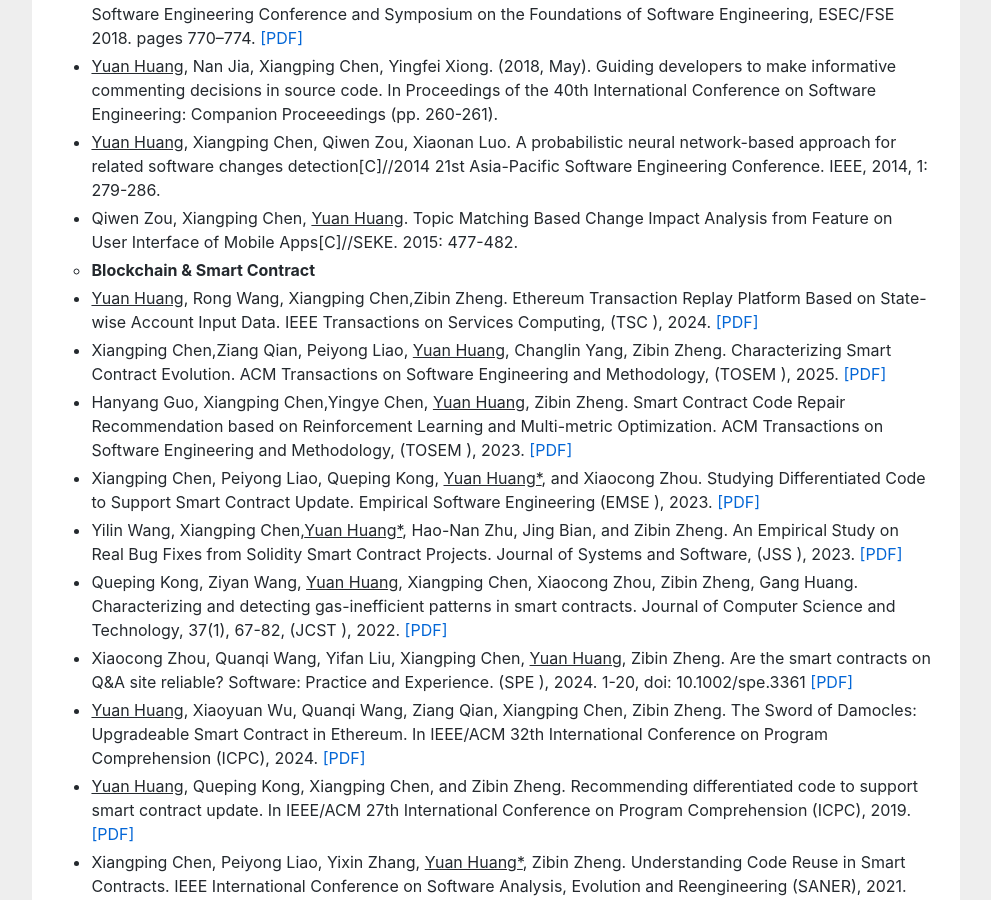
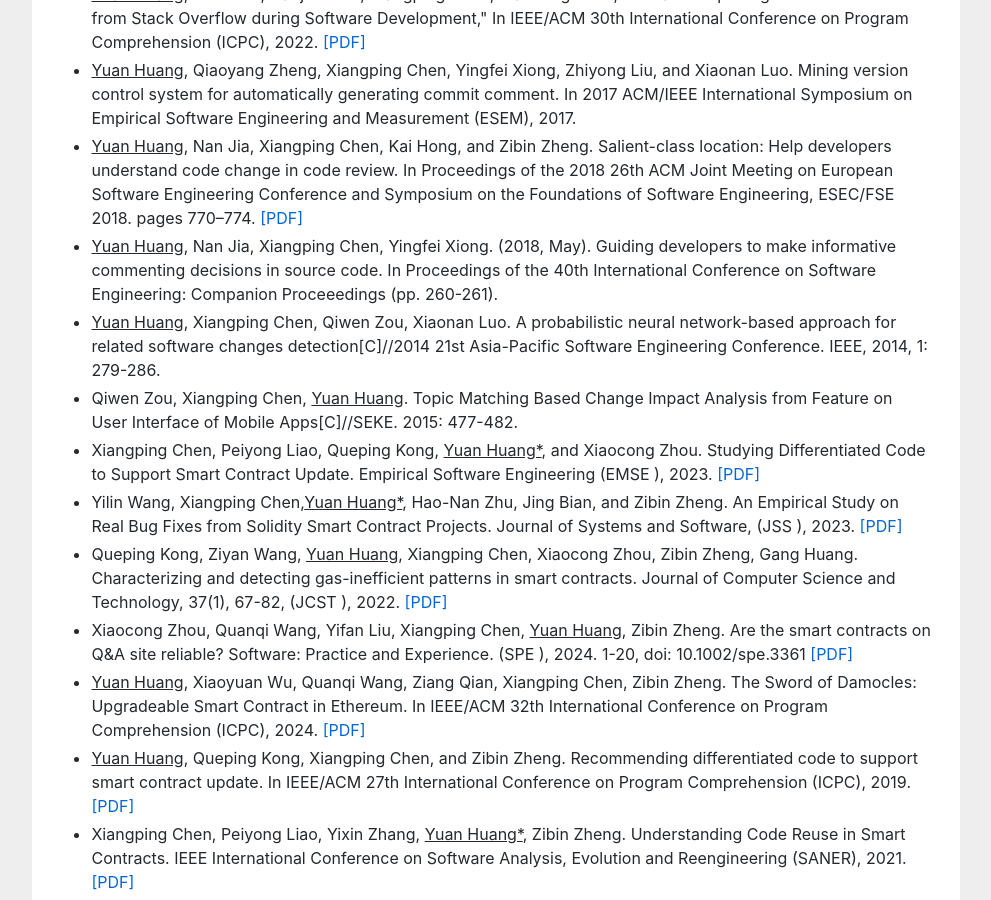
Before and after one commit to huangyuan-hy/huangyuan-hy.github.io, a Jekyll site: the page index.html, which Jekyll copies as it is, in a window 1280 px wide and 900 px high, scrolled down 4091 px. Shown: the whole window, without its empty margins (144-1135 px from the left). Built offline with Jekyll 4.4.1, drawn with Linux system fonts in a browser that asks for light colours; some of the changed text lies outside the part shown.

Commit message:
Update index.html

```diff
--- a/index.html
+++ b/index.html
@@ -167,6 +167,9 @@ empirical study to learn how programmers reuse code on <a href="https://stackove
 <li>Hanyang Guo, Xiangping Chen, <u>Yuan Huang</u>, Yanlin Wang, Zibin Zheng. Snippet Comment Generation Based on Code Context Expansion. ACM Transactions on Software Engineering and Methodology, (TOSEM <a href="" style="color:red;">  </a>), 2023. <a href="">[PDF]</a></li>
 <li>Ding Xi, Peng Rui, Chen Xiangping, <u>Yuan Huang*</u>, Bian Jing, Zheng Zibin. Do Code Summarization Models Process Too Much Information? Function Signature May Be All What Is Needed. ACM Transactions on Software Engineering and Methodology, (TOSEM <a href="" style="color:red;">  </a>), 2024. <a href="">[PDF]</a></li>
 <li>Yinan Chen, <u>Yuan Huang</u>, Xiangping Chen, Zibin Zheng. TG-CUP: A Transformer and GNN Based Multi-Modal Comment Updating Method. ACM Transactions on Software Engineering and Methodology,  (TOSEM <a href="" style="color:red;">  </a>), 2024. <a href="">[PDF]</a></li>
+<li><u>Yuan Huang</u>, Rong Wang, Xiangping Chen,Zibin Zheng. Ethereum Transaction Replay Platform Based on State-wise Account Input Data. IEEE Transactions on Services Computing, (TSC <a href="" style="color:red;">  </a>), 2024. <a href="">[PDF]</a></li>
+<li>Xiangping Chen,Ziang Qian, Peiyong Liao, <u>Yuan Huang</u>, Changlin Yang, Zibin Zheng. Characterizing Smart Contract Evolution. ACM Transactions on Software Engineering and Methodology, (TOSEM <a href="" style="color:red;">  </a>), 2025. <a href="">[PDF]</a></li>
+<li>Hanyang Guo, Xiangping Chen,Yingye Chen,  <u>Yuan Huang</u>, Zibin Zheng. Smart Contract Code Repair Recommendation based on Reinforcement Learning and Multi-metric Optimization. ACM Transactions on Software Engineering and Methodology, (TOSEM <a href="" style="color:red;">  </a>), 2023. <a href="">[PDF]</a></li>
 <li><u>Yuan Huang</u>, Xinyu Hu, Xiangping Chen, Yingfei Xiong, and Zibin Zheng. Learning code context information to predict comment locations. IEEE Transactions on Reliability (TR <a href="" style="color:red;">  </a>), 2020. <a href="https://ieeexplore.ieee.org/abstract/document/8809910">[PDF]</a></li>
 <li><u>Yuan Huang</u>, Xingjian Liang, Xiapu Luo, Xiangping Chen, Zibin Zheng, Xiaocong Zhou, Reviewing Rounds Prediction for Code Patches, Empirical Software Engineering (EMSE <a href="" style="color:red;">  </a>), 2022. <a href="https://link.springer.com/article/10.1007/s10664-021-10035-z">[PDF]</a></li>
 <li><u>Yuan Huang</u>, Jinbo Huang, Xiangping Chen, Kunning He, Xiaocong Zhou, BCGen: A Comment Generation Method for Bytecode , Automated Software Engineering (ASE Journal <a href="" style="color:red;">  </a>), 2022. <a href="https://link.springer.com/article/10.1007/s10515-022-00374-6">[PDF]</a></li>
@@ -190,17 +193,6 @@ empirical study to learn how programmers reuse code on <a href="https://stackove
 <li><u>Yuan Huang</u>, Nan Jia, Xiangping Chen, Yingfei Xiong. (2018, May). Guiding developers to make informative commenting decisions in source code. In Proceedings of the 40th International Conference on Software Engineering: Companion Proceeedings (pp. 260-261).</li>
 <li><u>Yuan Huang</u>, Xiangping Chen, Qiwen Zou, Xiaonan Luo. A probabilistic neural network-based approach for related software changes detection[C]//2014 21st Asia-Pacific Software Engineering Conference. IEEE, 2014, 1: 279-286.</li>
 <li>Qiwen Zou, Xiangping Chen, <u>Yuan Huang</u>. Topic Matching Based Change Impact Analysis from Feature on User Interface of Mobile Apps[C]//SEKE. 2015: 477-482.</li>
-
-
-
-
-
-
-	<li type="circle"><b>Blockchain & Smart Contract</b></li>
-
-<li><u>Yuan Huang</u>, Rong Wang, Xiangping Chen,Zibin Zheng. Ethereum Transaction Replay Platform Based on State-wise Account Input Data. IEEE Transactions on Services Computing, (TSC <a href="" style="color:red;">  </a>), 2024. <a href="">[PDF]</a></li>
-<li>Xiangping Chen,Ziang Qian, Peiyong Liao, <u>Yuan Huang</u>, Changlin Yang, Zibin Zheng. Characterizing Smart Contract Evolution. ACM Transactions on Software Engineering and Methodology, (TOSEM <a href="" style="color:red;">  </a>), 2025. <a href="">[PDF]</a></li>
-<li>Hanyang Guo, Xiangping Chen,Yingye Chen,  <u>Yuan Huang</u>, Zibin Zheng. Smart Contract Code Repair Recommendation based on Reinforcement Learning and Multi-metric Optimization. ACM Transactions on Software Engineering and Methodology, (TOSEM <a href="" style="color:red;">  </a>), 2023. <a href="">[PDF]</a></li>
 <li>Xiangping Chen, Peiyong Liao, Queping Kong, <u>Yuan Huang*</u>,  and Xiaocong Zhou. Studying Differentiated Code to Support Smart Contract Update. Empirical Software Engineering (EMSE <a href="" style="color:red;">  </a>), 2023. <a href="">[PDF]</a></li>
 <li>Yilin Wang, Xiangping Chen,<u>Yuan Huang*</u>, Hao-Nan Zhu, Jing Bian, and Zibin Zheng. An Empirical Study on Real Bug Fixes from Solidity Smart Contract Projects. Journal of Systems and Software,  (JSS <a href="" style="color:red;">  </a>), 2023. <a href="">[PDF]</a></li>
 <li>Queping Kong, Ziyan Wang, <u>Yuan Huang</u>, Xiangping Chen, Xiaocong Zhou, Zibin Zheng, Gang Huang. Characterizing and detecting gas-inefficient patterns in smart contracts. Journal of Computer Science and Technology,  37(1), 67-82, (JCST <a href="" style="color:red;">  </a>), 2022. <a href="https://jcst.ict.ac.cn/fileup/1000-9000/PDF/2022-1-5-1674.pdf">[PDF]</a> </li>
```
